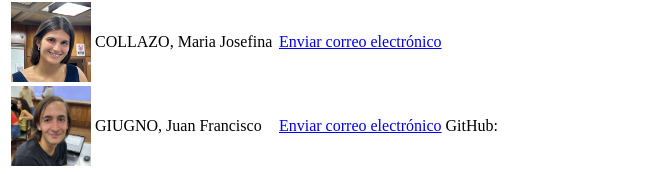
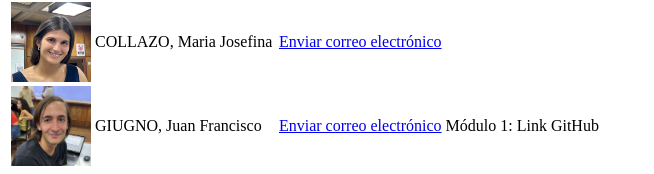
Before and after one commit to JuanFranciscoGG/CV_GIUGNO, a plain HTML site: page index.html in a window 1280 px wide. Shown: the part 781-955 px from the top of the page, without its empty margins (0-654 px from the left). Drawn offline with Linux system fonts and the light colour scheme.

Commit message:
GitHub JFG

```diff
--- a/index.html
+++ b/index.html
@@ -66,7 +66,7 @@
 		<td>GIUGNO, Juan Francisco</td>
 			<p>
 		<td><a href="mailto:juanfragiugno@gmail.com">Enviar correo electrónico</a></td>
-		<td>GitHub: </td>
+		<td>Módulo 1: <a https://juanfranciscogg.github.io/Modulo1/>Link GitHub</a> </td>
 	</tr>
 
 </table>
```
